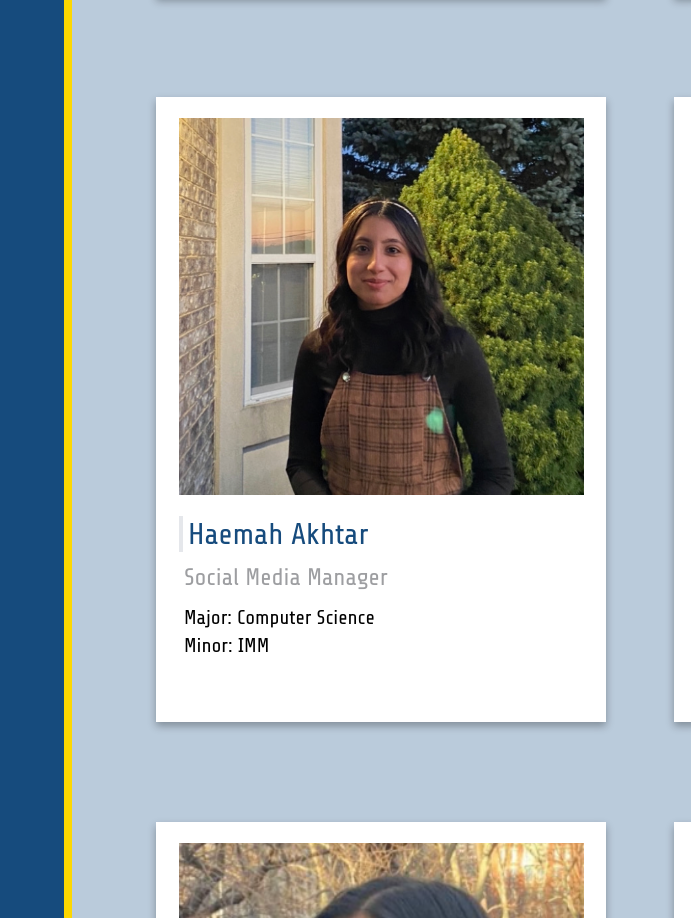
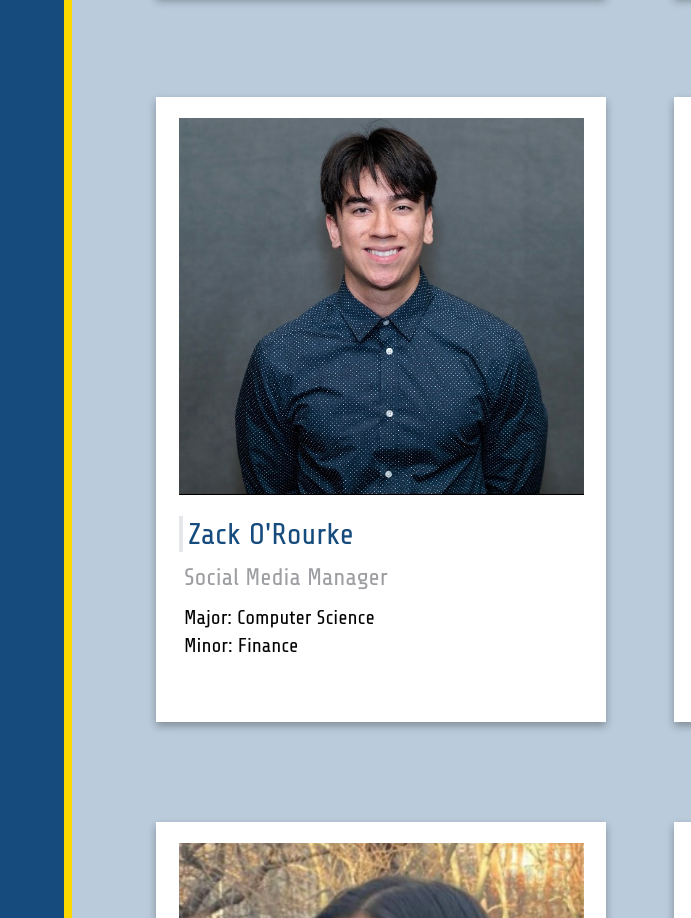
Before and after one commit to TCNJDIGITall/TCNJDIGITall.github.io, a website: page pages/members.html in a window 1280 px wide. Shown: the part 1657-2575 px from the top of the page, 0-691 px from the left. Drawn offline with Linux system fonts and the light colour scheme.

Commit message:
Update members.html

```diff
--- a/pages/members.html
+++ b/pages/members.html
@@ -248,10 +248,10 @@
                                     <div id="imgContainer4" class="w-[90%] h-[90%]">
 
                                         <!-- MEMBER'S LINKEDIN ON PHOTO -->
-                                        <a href="https://www.linkedin.com/in/haemah-akhtar-0543b7210/" target="_blank">
+                                        <a href="https://www.linkedin.com/in/zackorourke/" target="_blank">
 
                                             <!-- MEMBER'S PHOTO -->
-                                            <img src="../images/members/HaemahAkhtar.png" class="w-full h-full object-cover">
+                                            <img src="../images/members/Zack-O'Rourke.jpeg" class="w-full h-full object-cover">
                                         </a>
                                     </div>
                                 </div>
@@ -259,14 +259,14 @@
                                     <div class="w-[90%] flex flex-col [&>*]:mb-[10px]">
 
                                         <!-- MEMBER'S LINKEDIN ON NAME -->
-                                        <a href="https://www.linkedin.com/in/haemah-akhtar-0543b7210/" target="_blank" class="pl-[5px] text-2xl md:text-3xl border-l-[4px] border[#f1f1f1]  text-[#164B7D] hover:text-[#ffd651]">Haemah Akhtar</a>
+                                        <a href="https://www.linkedin.com/in/zackorourke/" target="_blank" class="pl-[5px] text-2xl md:text-3xl border-l-[4px] border[#f1f1f1]  text-[#164B7D] hover:text-[#ffd651]">Zack O'Rourke</a>
 
                                         <!-- MEMBER'S TITLE -->
                                         <h4 class="pl-[5px] text-xl md:text-2xl text-[#9D9EA1]">Social Media Manager</h4>
 
                                         <!-- MEMBER'S MAJOR/MINOR -->
                                         <div class="w-[70%] pl-[5px]">
-                                            <p class="text-sm md:text-xl">Major: Computer Science <br>Minor: IMM</p>
+                                            <p class="text-sm md:text-xl">Major: Computer Science <br>Minor: Finance</p>
                                         </div>
                                     </div>
                                 </div>
```
